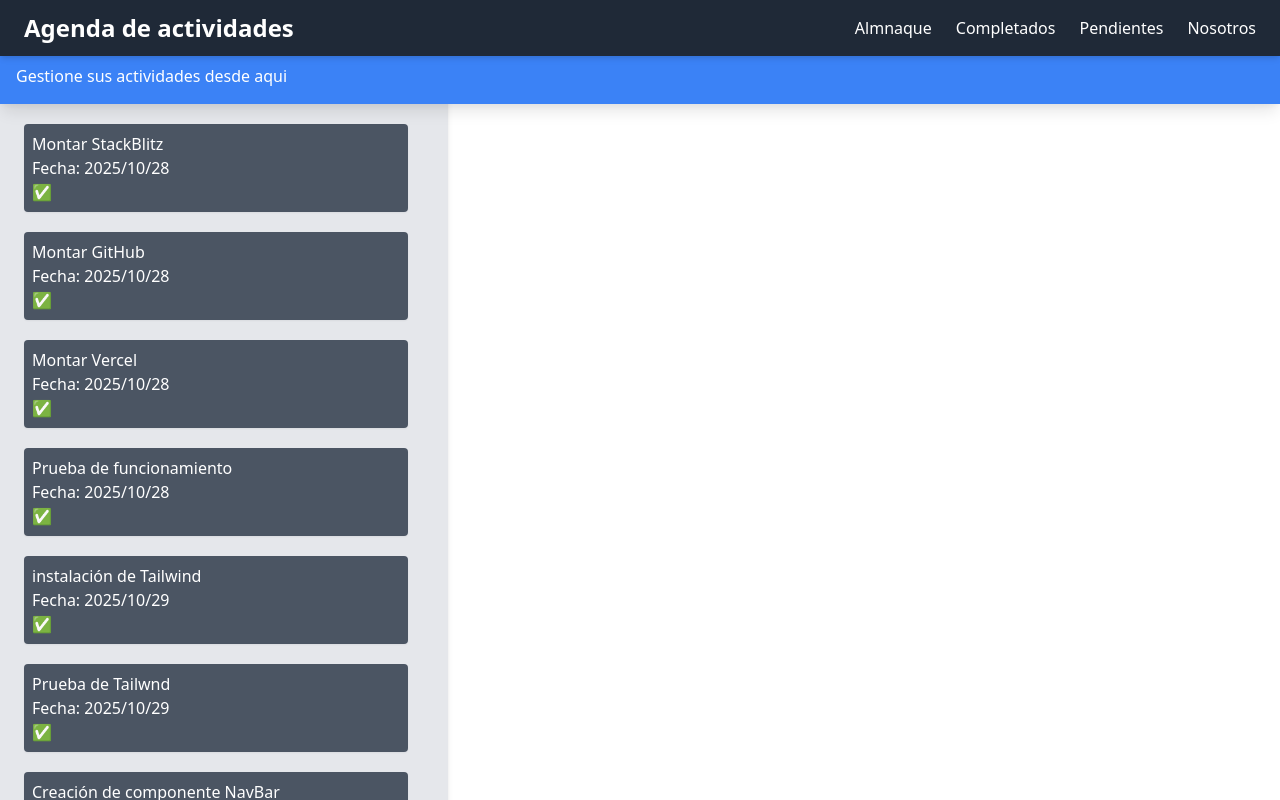
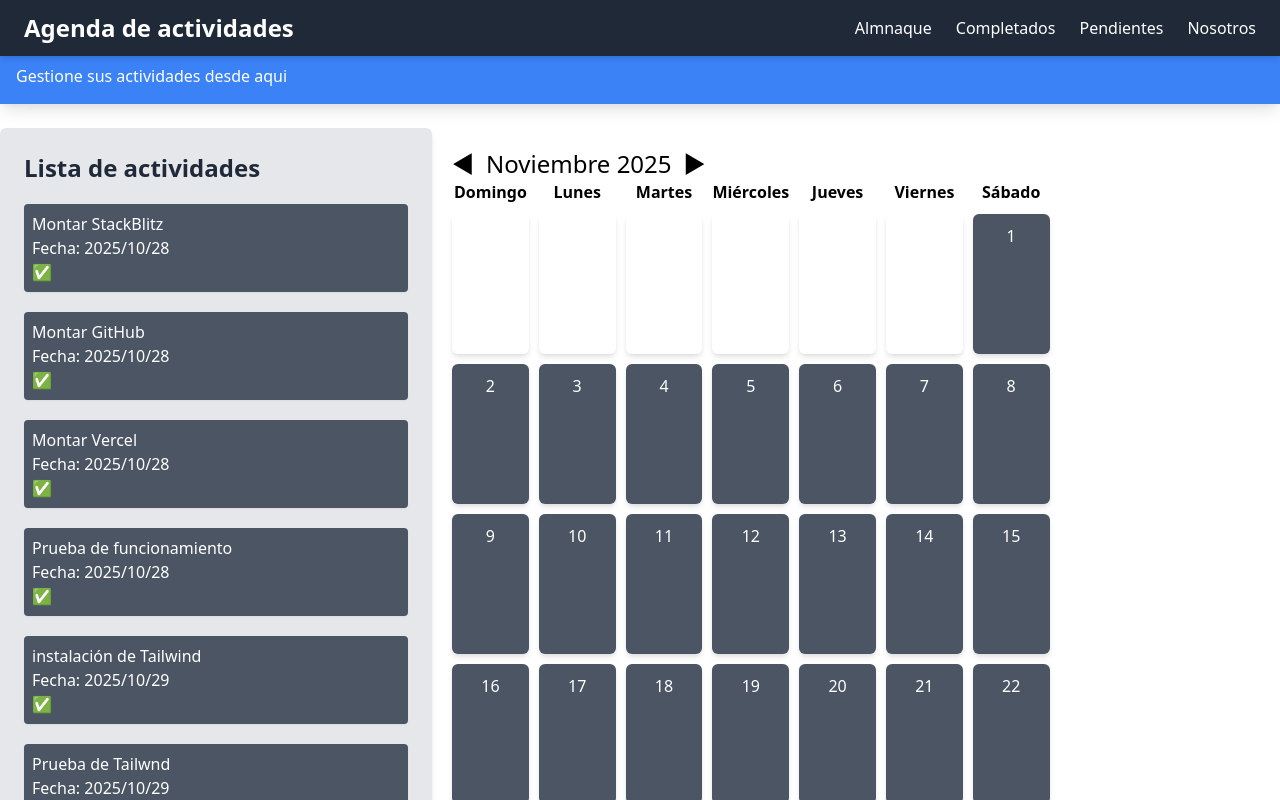
Before and after one commit to alangonzalez91/curso-react-1, a React (Vite) app: page / in a window 1280 px wide. Shown: the top 800 px of the page. Built offline with nearby package versions, Linux system fonts and the light colour scheme.

Commit message:
Testeo de almanaque

```diff
--- a/src/App.jsx
+++ b/src/App.jsx
@@ -3,12 +3,28 @@ import reactLogo from './assets/react.svg'
 import viteLogo from '/vite.svg'
 import NavBar from "./componentes/navbar.jsx";
 import ActCard from "./componentes/actividadCard.jsx";
+import Agenda from "./componentes/calendarioMensual.jsx";
 //import './App.css';
 import "./index.css";
 
 
 function App() {
   const [count, setCount] = useState(0)
+
+  const eventos = [
+    { actividad: "Montar StackBlitz", fecha: "2025/10/28", completado: "si" },
+    { actividad: "Montar GitHub", fecha: "2025/10/28", completado: "si" },
+    { actividad: "Montar Vercel", fecha: "2025/10/28", completado: "si" },
+    { actividad: "Prueba de funcionamiento", fecha: "2025/10/28", completado: "si" },
+    { actividad: "instalación de Tailwind", fecha: "2025/10/29", completado: "si" },
+    { actividad: "Prueba de Tailwnd", fecha: "2025/10/29", completado: "si" },
+    { actividad: "Creación de componente NavBar", fecha: "2025/10/29", completado: "si" },
+    { actividad: "Estilización de NavBar", fecha: "2025/10/29", completado: "si" },
+    { actividad: "Creacion de componente ActividadCard", fecha: "2025/10/29", completado: "si" },
+    { actividad: "Estiliación de ActiviadCard", fecha: "2025/10/29", completado: "si" },
+    { actividad: "Creación de componente Almanaque con ayud de Chat GPT", fecha: "2025/10/30", completado: "si" },
+    { actividad: "Estiliación de Almanaque", fecha: "2025/10/30", completado: "si" }
+  ];
 
   return (
     <>
@@ -25,22 +41,25 @@ function App() {
             Gestione sus actividades desde aqui
           </div>
 
+          <div className='flex mt-20'>
+              {/* LISTA DE ACTIVIDADES */}
                   <div className="p-6 bg-gray-200 text-white rounded-md shadow-md max-w-md">
                     <h2 className='text-2xl text-gray-800 font-bold'>Lista de actividades</h2>
-        <ActCard actividad="Montar StackBlitz" fecha="2025/10/28" completado="si"/>
-        <ActCard actividad="Montar GitHub" fecha="2025/10/28" completado="si"/>
-        <ActCard actividad="Montar Vercel" fecha="2025/10/28" completado="si"/>
-        <ActCard actividad="Prueba de funcionamiento" fecha="2025/10/28" completado="si"/>
-        <ActCard actividad="instalación de Tailwind" fecha="2025/10/29" completado="si"/>
-        <ActCard actividad="Prueba de Tailwnd" fecha="2025/10/29" completado="si"/>
-        <ActCard actividad="Creación de componente NavBar" fecha="2025/10/29" completado="si"/>
-        <ActCard actividad="Estilización de NavBar" fecha="2025/10/29" completado="si"/>
-        <ActCard actividad="Creacion de componente ActividadCard" fecha="2025/10/29" completado="si"/>
-        <ActCard actividad="Estiliación de ActiviadCard" fecha="2025/10/29" completado="si"/>
-        <ActCard actividad="Creación de componente Almanaque con ayud de Chat GPT" fecha="2025/10/30" completado="si"/>
-        <ActCard actividad="Estiliación de Almanaque" fecha="2025/10/30" completado="si"/>
+                    {eventos.map((evento, index) => (
+                      <ActCard
+                        key={index}
+                        actividad={evento.actividad}
+                        fecha={evento.fecha}
+                        completado={evento.completado}
+                      />
+                    ))}
                   </div>
 
+                {/* AGENDA */}
+                  <div className='ml-300'>
+                    <Agenda/>
+                  </div>
+           </div>
     </>
   )
 }
--- a/src/componentes/actividadCard.jsx
+++ b/src/componentes/actividadCard.jsx
@@ -1,7 +1,7 @@
 // Saludo.jsx
 import React from 'react';
 
-function actividadCard({ tipo, actividad, fecha, completado, }) {
+function actividadCard({ tipo, actividad, fecha, completado, key}) {
   return (
     <div className="mt-5 p-2 bg-gray-600 max-w-sm rounded overflow-hidden shadow-sm text-white">
         <h2>{actividad}</h2>
--- /dev/null
+++ b/src/componentes/calendarioMensual.jsx
@@ -0,0 +1,88 @@
+import React, { useState } from "react";
+
+function CalendarioMensual() {
+  const [fechaActual, setFechaActual] = useState(new Date());
+
+  // Eventos en dias del calendarios
+  const actividades = ['30', '30', '31'];
+
+  // Obtener año y mes actuales
+  const año = fechaActual.getFullYear();
+  const mes = fechaActual.getMonth();
+
+  // Nombre del mes
+  const nombreMes = fechaActual.toLocaleString("es-ES", { month: "long" });
+
+  // Calcular los días del mes
+  const primerDia = new Date(año, mes, 1);
+  const ultimoDia = new Date(año, mes + 1, 0);
+  const diasEnMes = ultimoDia.getDate();
+
+  // Calcular en qué día empieza (0=Domingo, 1=Lunes, etc.)
+  const diaInicio = primerDia.getDay();
+
+  // Crear array con los días (incluyendo espacios vacíos del inicio)
+  const dias = [];
+  for (let i = 0; i < diaInicio; i++) {
+    dias.push(null);
+  }
+  for (let i = 1; i <= diasEnMes; i++) {
+    dias.push(i);
+  }
+
+  // Funciones para navegar entre meses
+  const mesAnterior = () => {
+    setFechaActual(new Date(año, mes - 1, 1));
+  };
+
+  const mesSiguiente = () => {
+    setFechaActual(new Date(año, mes + 1, 1));
+  };
+
+  return (
+    <div style={{ textAlign: "center", margin: "20px" }}>
+      <h2 className="flex align-center">
+        <button className="pr-3 text-2xl" onClick={mesAnterior}>◀</button>
+        <h2 className="text-2xl">{nombreMes.charAt(0).toUpperCase() + nombreMes.slice(1)} {año}</h2>
+        <button className="pl-3 text-2xl" onClick={mesSiguiente}>▶</button>
+      </h2>
+
+      <div
+        style={{
+          display: "grid",
+          gridTemplateColumns: "repeat(7, 1fr)",
+          gap: "10px",
+          textAlign: "center",
+        }}
+      >
+        {["Domingo", "Lunes", "Martes", "Miércoles", "Jueves", "Viernes", "Sábado"].map((d) => (
+          <strong key={d}>{d}</strong>
+        ))}
+
+        {dias.map((dia, i) => (
+          <div
+            key={i}
+            className="text-white min-w-20 shadow-md"
+            style={{
+              padding: "10px",
+              background: dia ? "RGB(75,85,99)" : "transparent",
+              borderRadius: "6px",
+              minHeight: "140px"
+            }}
+          >
+            {dia || ""}
+            <br/>
+            <div>
+                {actividades.map((actividad, index) => (
+                    dia === Number(actividad) && <p key={index}>✅</p>
+                ))}
+
+            </div>
+          </div>
+        ))}
+      </div>
+    </div>
+  );
+}
+
+export default CalendarioMensual;
```
Lines whose indentation alone changed are shown as unchanged.
